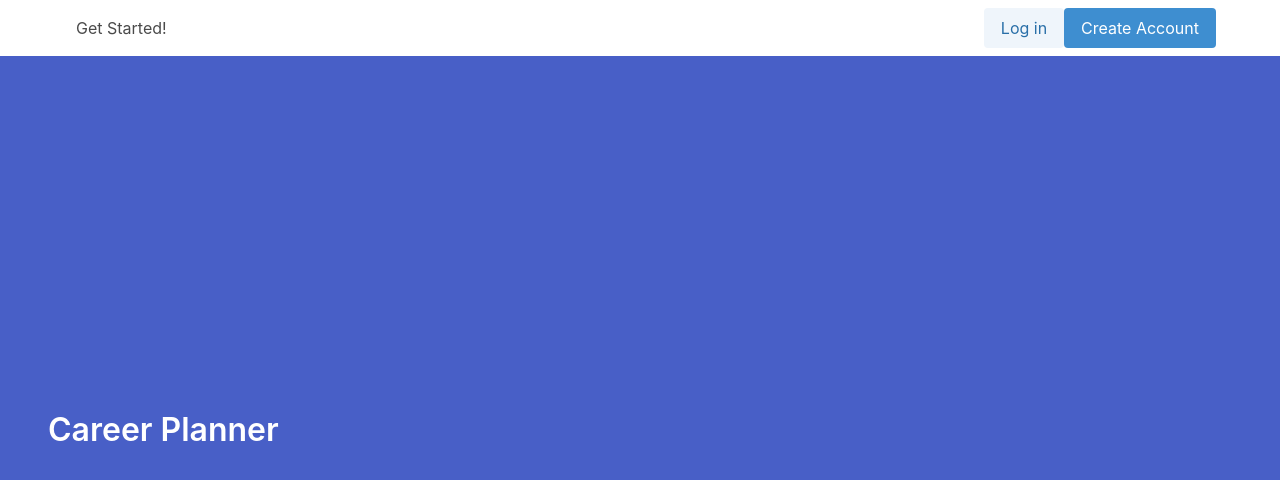
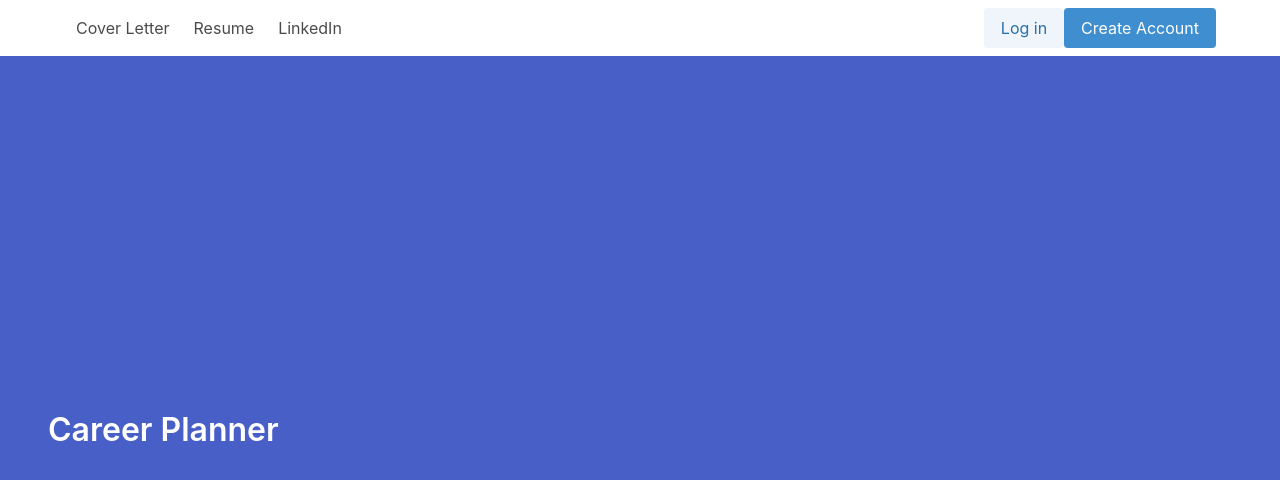
Before and after one commit to stefcarter/resume-final, a React (Create React App) app in the folder client/: page / in a window 1280 px wide. Shown: the top 480 px of the page. Built offline with nearby package versions, Linux system fonts and the light colour scheme; no server answers; a web font is replaced by a local one.

Commit message:
updated nav bar on pages:

```diff
--- a/client/src/pages/Home.js
+++ b/client/src/pages/Home.js
@@ -16,9 +16,17 @@ const Home = () => {
         <div class="container">
           <div id="navMenu" class="navbar-menu">
             <div class="navbar-start ">
-              <a href="./create" class="navbar-item has-text-centered">
-                Get Started!
-              </a>
+
+                <a href="./coverLetterPage" class="navbar-item has-text-centered">
+                  Cover Letter
+                </a>
+                <a href="./ResumePage" class="navbar-item has-text-centered">
+                Resume
+                </a>
+                <a href="/LinkedinPage" class="navbar-item has-text-centered">
+                LinkedIn
+                </a>
+
             </div>
 
             <div class="navbar-end">
--- a/client/src/pages/coverLetterPage.js
+++ b/client/src/pages/coverLetterPage.js
@@ -13,8 +13,9 @@ const CoverLetterPage = () => {
     return (
 
     <div className="card bg-white card-rounded w-100 min-90%-vh">
+         <Navbar/>
        <h1 className="is-size-1 has-text-centered"> Cover Letter Creater!</h1>
-       <Navbar/>
+
         <div id="pageBody">
             <div class="columns" id="letterBody">
                 <div class="column" id="openerSection">
--- a/client/src/pages/resumePage.js
+++ b/client/src/pages/resumePage.js
@@ -4,6 +4,7 @@ import { QUERY_MATCHUPS } from '../utils/queries';
 import Coral from '../images/Coral-Resume.png';
 import Muse from '../images/Muse-Resume.png';
 import Swiss from '../images/Swiss-Resume.png';
+import Navbar from "../components/Navbar";
 
 const ResumePage = () => {
 
@@ -17,7 +18,8 @@ const ResumePage = () => {
         return (
             <div className="columns card is-shadowless bg-white card-rounded w-100 min-90%-vh">
             <nav className="navbar" role="navigation" aria-label="main navigation"></nav>
-                <div className="navbar-brand">
+            <Navbar/>
+                {/* <div className="navbar-brand">
                     <a className="navbar-item" href="https://bulma.io">
                         <img src="https://bulma.io/images/bulma-logo.png" width="112" height="28"></img>
                     </a>
@@ -27,7 +29,7 @@ const ResumePage = () => {
                         <span aria-hidden="true"></span>
                         <span aria-hidden="true"></span>
                     </a>
-                </div>
+                </div> */}
 
                 <div class="dropdown is-active">
   {/* <div className="dropdown-trigger column">
@@ -57,6 +59,9 @@ const ResumePage = () => {
      </br>
     </div> */}
   </div>
+  <div>
+
+
   <div className="column">
     <p >Please choose resume template you would like to use</p>
     <br>
@@ -82,7 +87,7 @@ const ResumePage = () => {
 </figure>
   </div>
 
-                </div>
+                </div></div>
         )
 };
 
```
